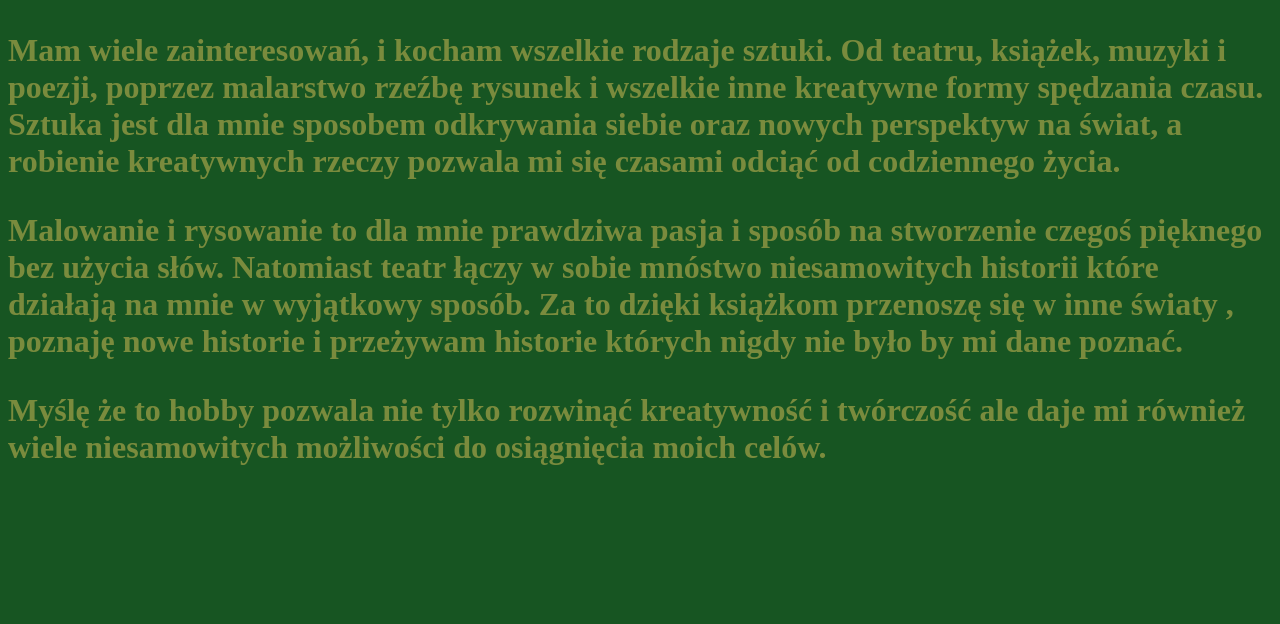
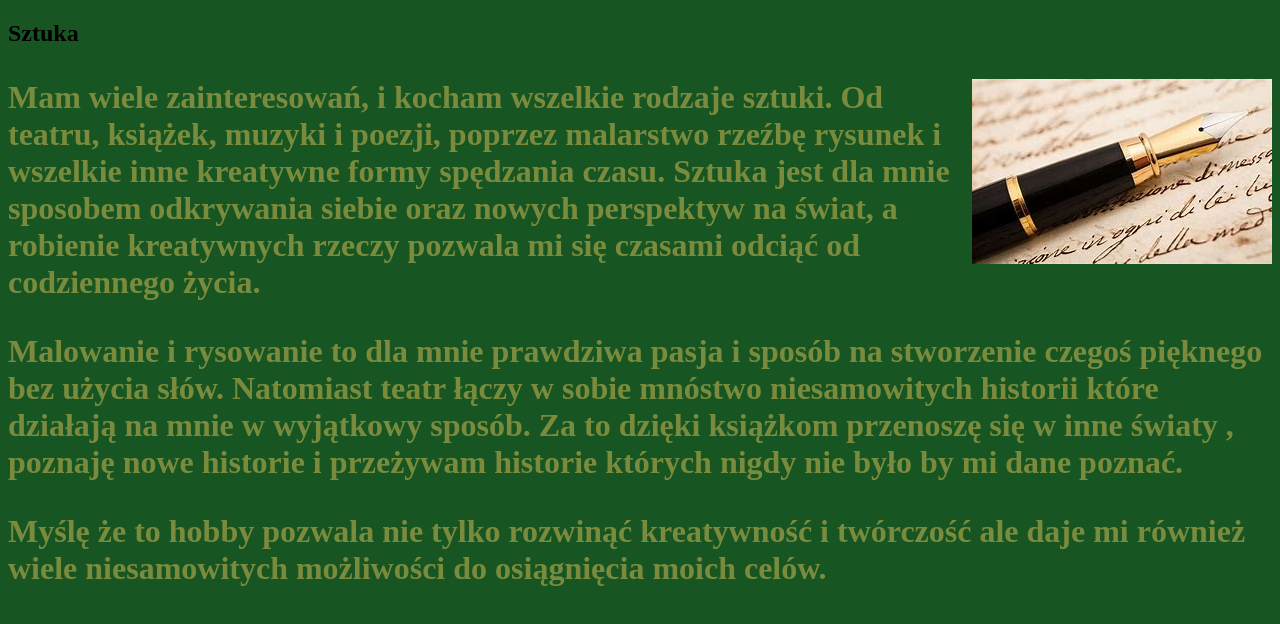
Before and after one commit to mariannahaha/mariannahaha, a plain HTML site: page index.html in a window 1280 px wide. Drawn offline with Linux system fonts and the light colour scheme.

Commit message:
Add files via upload

```diff
--- a/index.html
+++ b/index.html
@@ -5,12 +5,15 @@
     <meta name="viewport" content="width=device-width, initial-scale=1.0">
     <title>Document</title>
     <link rel="preconnect" href="https://fonts.googleapis.com">
-<link rel="preconnect" href="https://fonts.gstatic.com" crossorigin>
-<link href="https://fonts.googleapis.com/css2?family=Oswald:wght@200..700&display=swap" rel="stylesheet">
+    <link rel="preconnect" href="https://fonts.gstatic.com" crossorigin>
+    <link href="https://fonts.googleapis.com/css2?family=Oswald:wght@200..700&display=swap" rel="stylesheet">
     <link rel="stylesheet" href="style.css">
 </head>
 <body>
-<p>Mam wiele zainteresowań, i kocham wszelkie rodzaje sztuki.
+
+<h2>Sztuka </h2>
+
+<p><img src="obrazek.jpg" align="right">Mam wiele zainteresowań, i kocham wszelkie rodzaje sztuki.
 Od teatru, książek, muzyki i poezji, poprzez malarstwo rzeźbę rysunek i wszelkie inne
 kreatywne formy spędzania czasu. Sztuka jest dla mnie sposobem odkrywania siebie
 oraz nowych perspektyw na świat, a robienie kreatywnych rzeczy pozwala mi się czasami odciąć od
```
